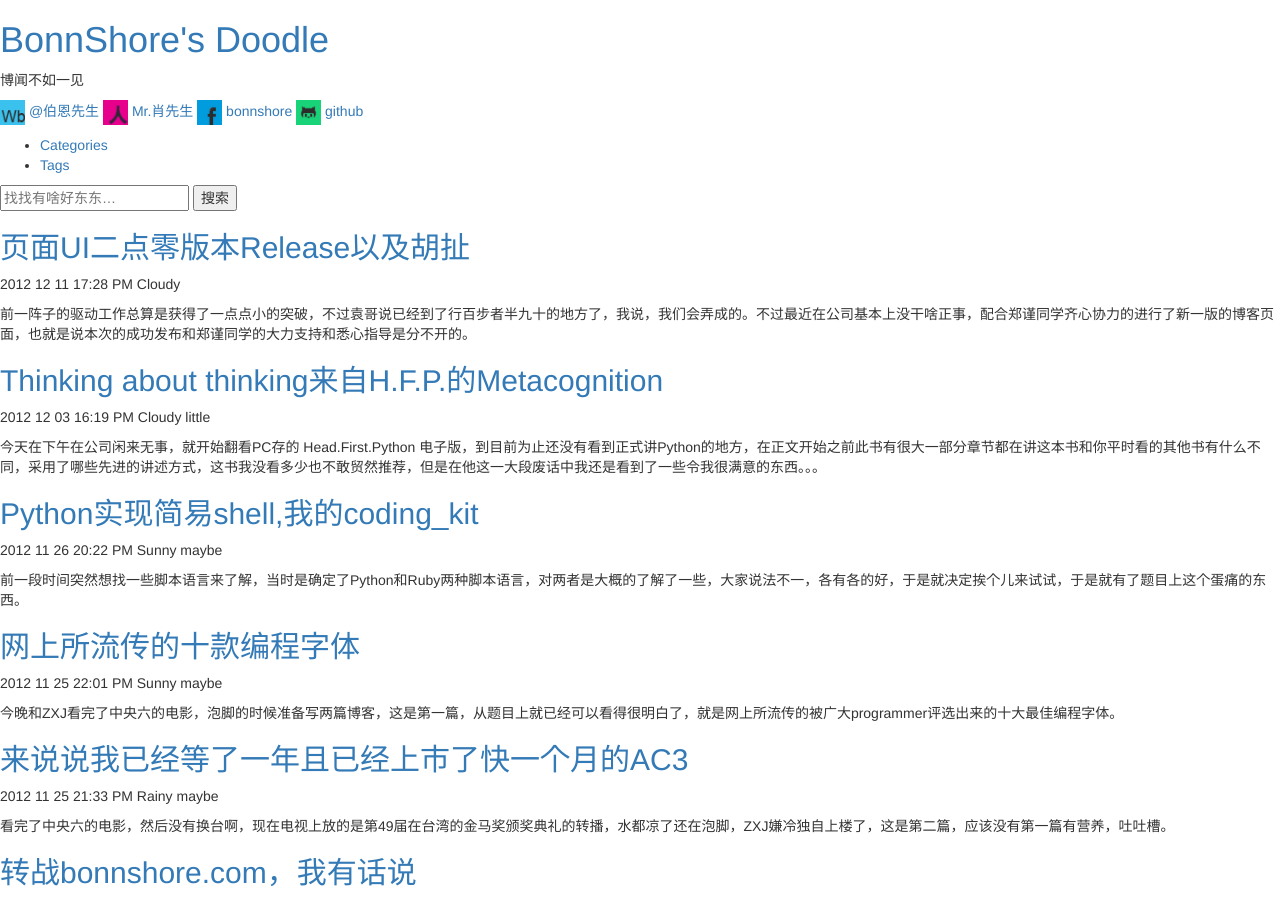
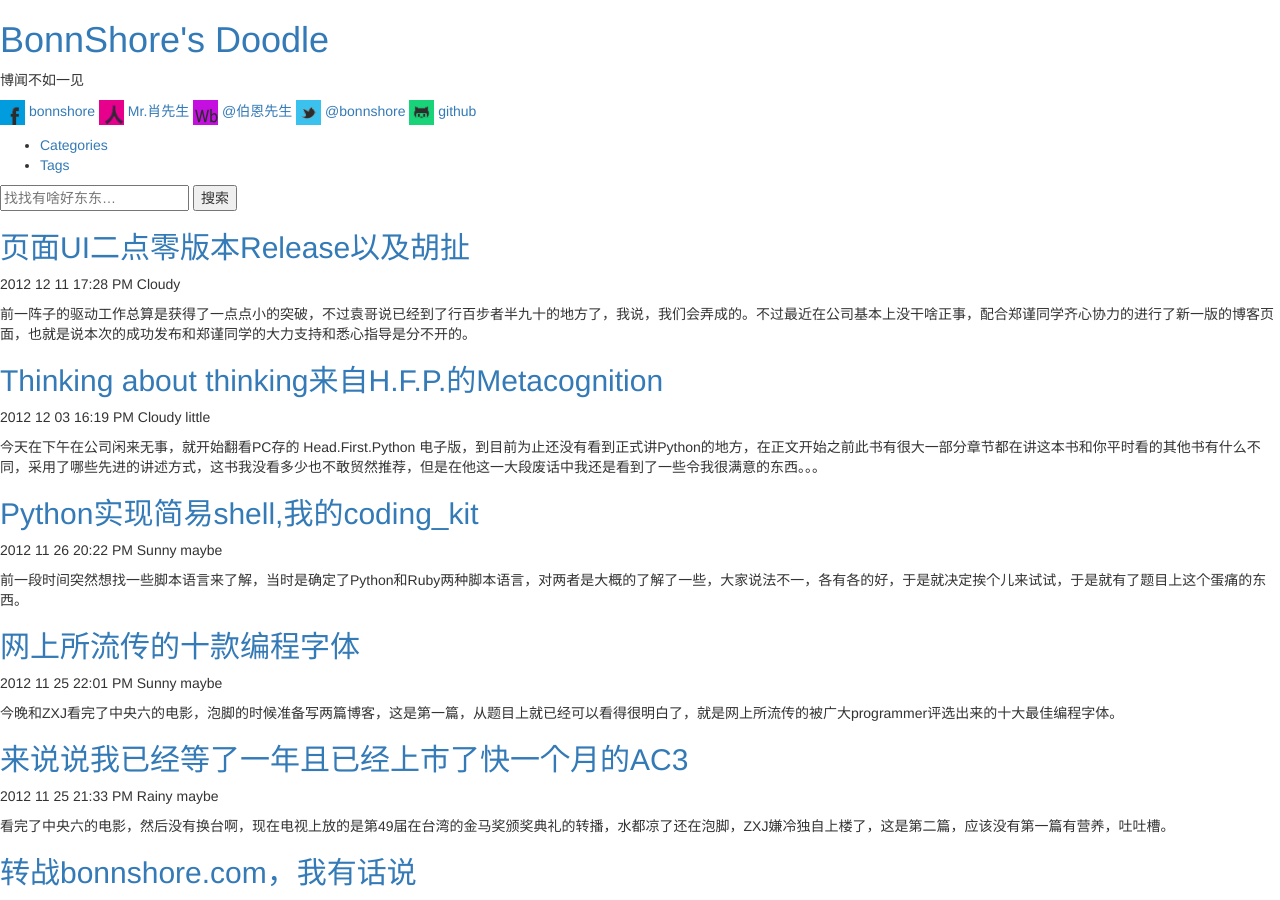
Before and after one commit to bonnshore/bonnshore.github.com, a Jekyll site: the page built from index.md, in a window 1280 px wide and 900 px high. Built offline with Jekyll 4.4.1, drawn with Linux system fonts in a browser that asks for light colours; nearby versions of some CDN libraries; library files that are not in the unit come from our copies; Markdown is read by kramdown in place of the engine named in the settings; a script that is not in the unit is left out; comment, search, counter and statistics services are not loaded.

Commit message:
change few logo

```diff
--- a/_includes/themes/twitter/default.html
+++ b/_includes/themes/twitter/default.html
@@ -33,17 +33,21 @@
               <h1 id="logo"><a href="/">BonnShore's Doodle</a> </h1>
               <p class="description">博闻不如一见</p>
               <p class="socialmedia">
-                  <a href="http://weibo.com/bonnshore?wvr=3.6&lf=reg" title="我的微博" rel="me">
-                      <img src="{{  BASE_PATH }}/assets/themes/twitter/img/socialmedia/weibo.png" title="我的微博" height="25" width="25"/>
-                      @伯恩先生
-                  </a>
+		  <a href="http://www.facebook.com/bonnshore" title="facebook" rel="me">
+                      <img src="{{  base_path }}/assets/themes/twitter/img/socialmedia/facebook.png" title="facebook" height="25" width="25"/>
+                      bonnshore
+		  </a>
                   <a href="http://www.renren.com/232319024/profile" title="我的人人" rel="me">
                       <img src="{{  BASE_PATH }}/assets/themes/twitter/img/socialmedia/renren.png" title="我的人人" height="25" width="25"/>
                       Mr.肖先生
 		  </a>
-		  <a href="http://www.facebook.com/bonnshore" title="facebook" rel="me">
-                      <img src="{{  BASE_PATH }}/assets/themes/twitter/img/socialmedia/facebook.png" title="facebook" height="25" width="25"/>
-                      bonnshore
+		  <a href="http://weibo.com/bonnshore?wvr=3.6&lf=reg" title="我的微博" rel="me">
+                      <img src="{{  BASE_PATH }}/assets/themes/twitter/img/socialmedia/weibo.png" title="我的微博" height="25" width="25"/>
+                      @伯恩先生
+                  </a>
+		  <a href="https://twitter.com/bonnshore" title="twitter" rel="me">
+                      <img src="{{  BASE_PATH }}/assets/themes/twitter/img/socialmedia/twitter.png" title="twitter" height="25" width="25"/>
+                      @bonnshore
                   </a>
                   <a href="https://github.com/bonnshore" title="github" rel="me">
                       <img src="{{  BASE_PATH }}/assets/themes/twitter/img/socialmedia/github.png" title="github" height="25" width="25">
@@ -72,7 +76,7 @@
 	     </div>
              </section>
 
-             <section id="categories" class="widget">
+            <section id="categories" class="widget">
 	    <h4>Categories~</h4>
 	    <ul>
               {% assign categories_list = site.categories %}
@@ -91,7 +95,6 @@
 	     <section id="douban_fm" class="widget" style="width:65%">
 	     <h4>FM~</h4>
 	     <div style="margin-left: 20px">
-
 	     {% include custom/douban_fm %}
 	     </div>
 	     </section>
@@ -110,7 +113,7 @@
    {% include custom/baidu_share %}
   </div>
 
-      <script src="{{ BASE_PATH }}/assets/js/jquery-1.7.2.min.js" type="text/javascript"></script>
+    <script src="{{ BASE_PATH }}/assets/js/jquery-1.7.2.min.js" type="text/javascript"></script>
     <script src="{{ BASE_PATH }}/assets/js/scroll.js" type="text/javascript"></script>
     <script src="{{ BASE_PATH }}/assets/js/app.js" type="text/javascript"></script>
     <script src="/assets/js/function.js"></script>
```
Also changed, not shown: assets/themes/twitter/img/socialmedia/twitter.png (added), assets/themes/twitter/img/socialmedia/weibo.png.
